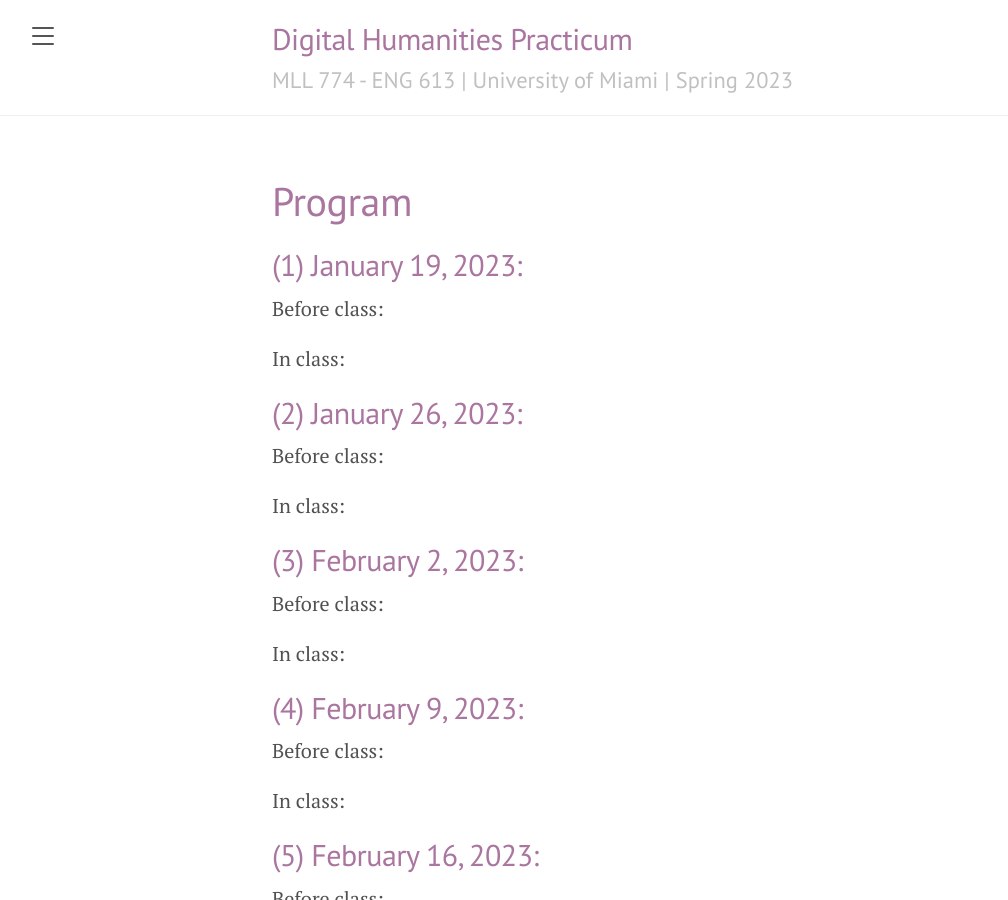
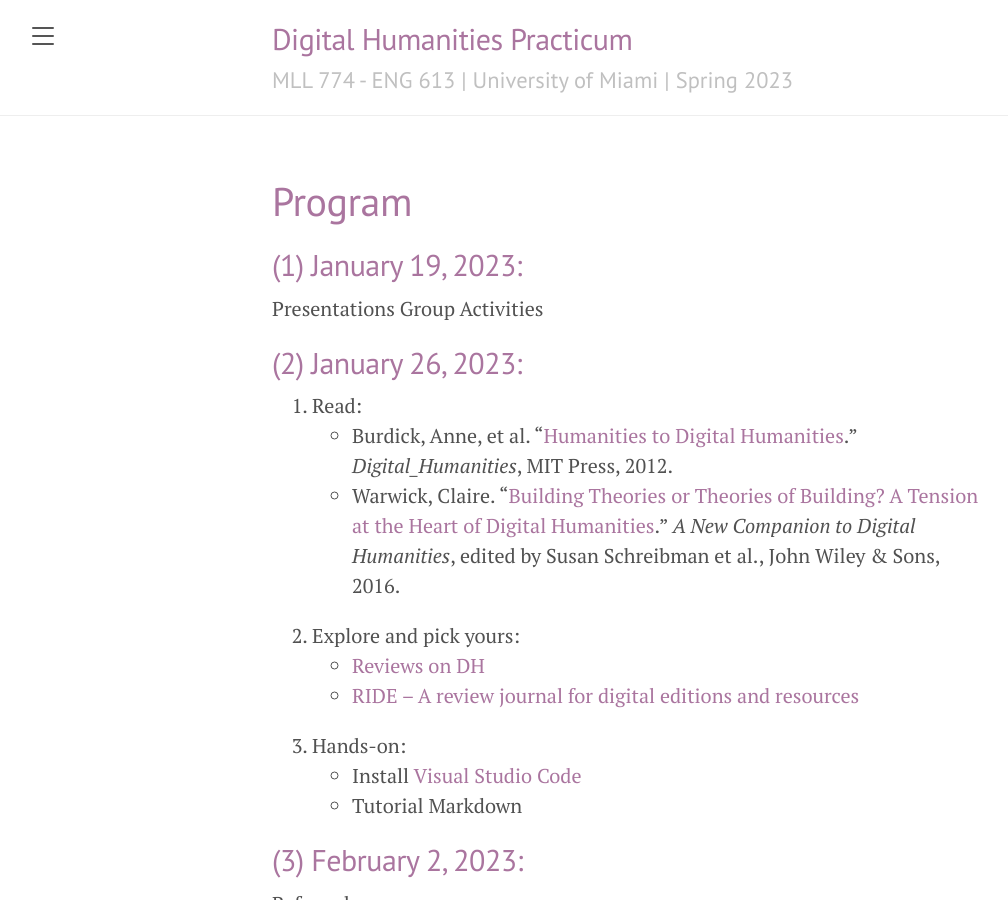
Before and after one commit to susannalles/DHPracticum_Spring23, a Jekyll site: the page built from schedule.md, in a window 1280 px wide and 900 px high. Shown: the whole window, without its empty margins (8-1016 px from the left). Built offline with Jekyll 4.4.1, drawn with Linux system fonts in a browser that asks for light colours.

Commit message:
Update schedule.md

```diff
--- a/schedule.md
+++ b/schedule.md
@@ -5,15 +5,20 @@ title: Program
 
 ## (1) January 19, 2023:
 
-Before class:
-
-In class:
+Presentations
+Group Activities
 
 ## (2) January 26, 2023:
 
-Before class:
-
-In class:
+1. Read:
+  - Burdick, Anne, et al. “[Humanities to Digital Humanities](https://direct.mit.edu/books/book/5346/chapter/3837845/HUMANITIES-TO-DIGITAL-HUMANITIES).” *Digital_Humanities*, MIT Press, 2012.
+  - Warwick, Claire. “[Building Theories or Theories of Building? A Tension at the Heart of Digital Humanities](http://ebookcentral.proquest.com/lib/miami/detail.action?docID=4093339).” *A New Companion to Digital Humanities*, edited by Susan Schreibman et al., John Wiley & Sons, 2016.
+2. Explore and pick yours:
+  - [Reviews on DH](https://reviewsindh.pubpub.org/)
+  - [RIDE – A review journal for digital editions and resources](https://ride.i-d-e.de/)
+3. Hands-on:
+  - Install [Visual Studio Code](https://code.visualstudio.com/)
+  - Tutorial Markdown
 
 ## (3) February 2, 2023:
 
```
